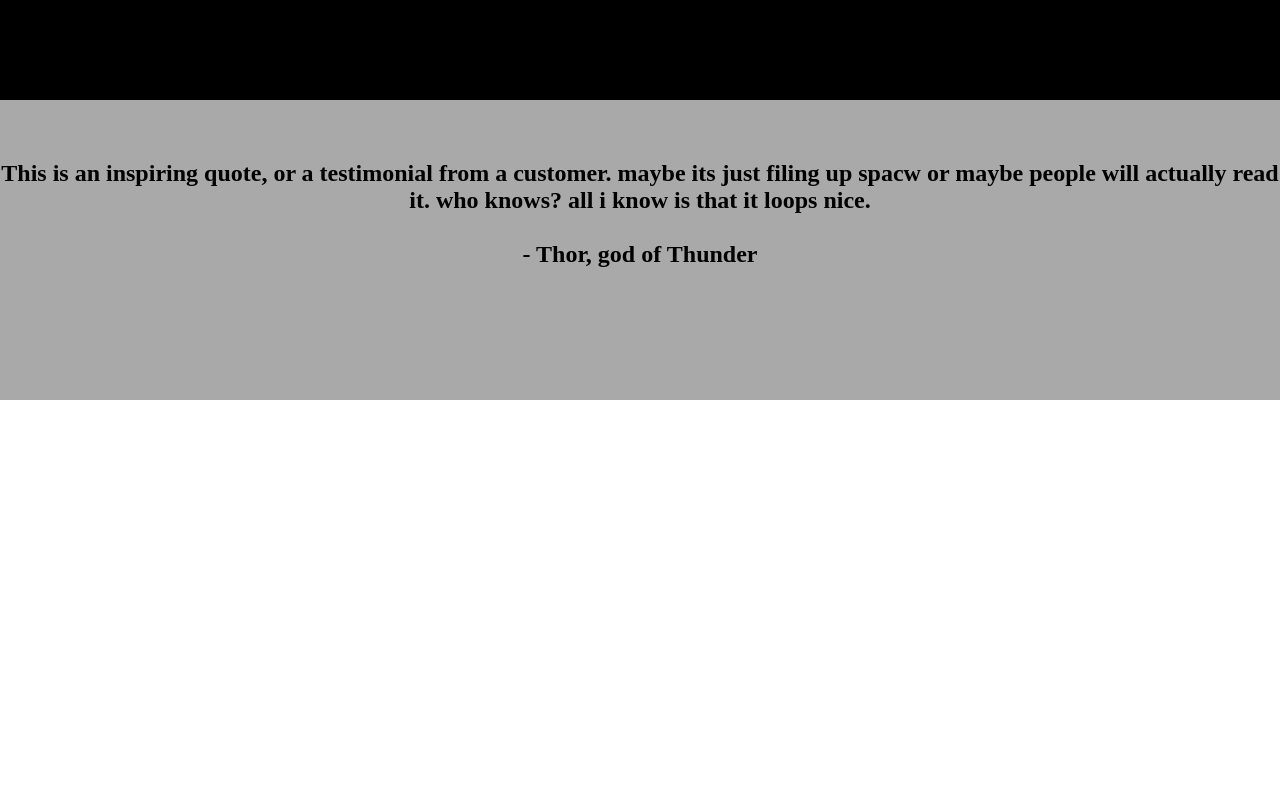
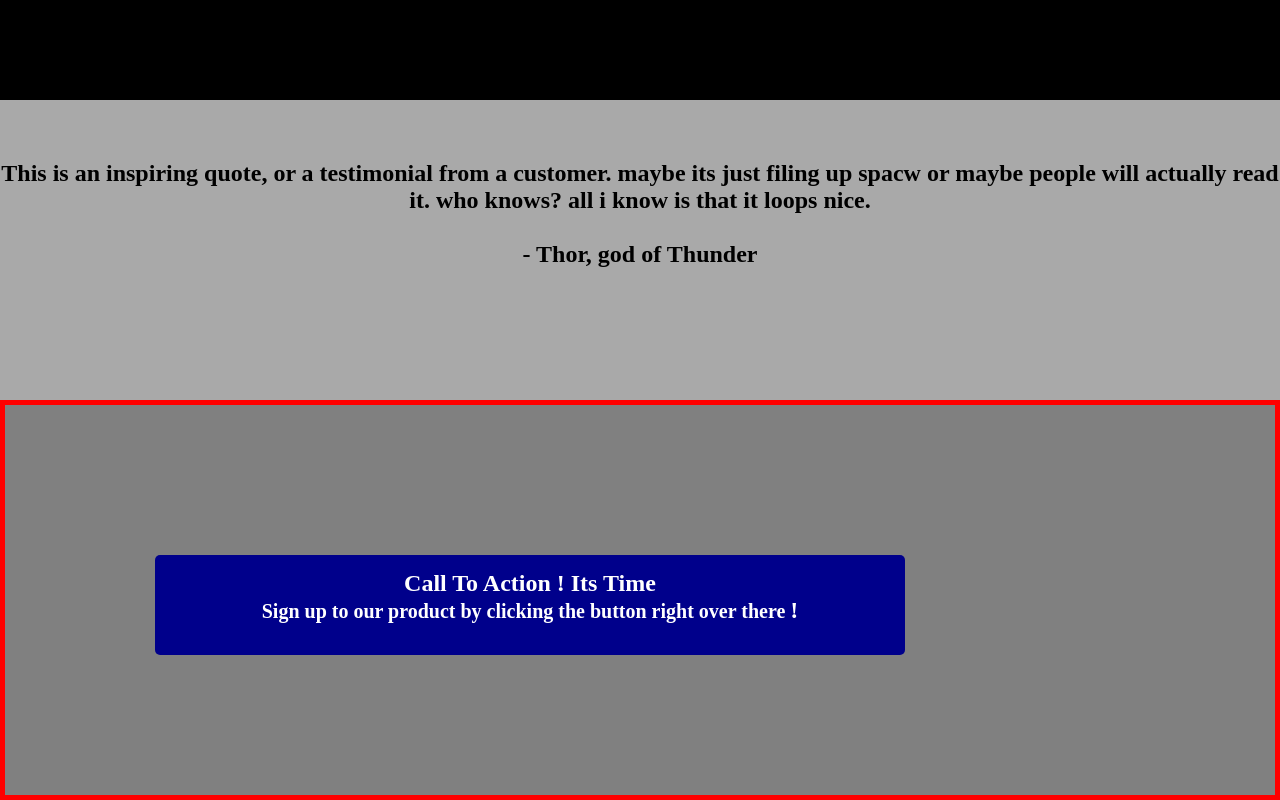
Before and after one commit to stoic20/assignment2, a plain HTML site: page index.html in a window 1280 px wide. Shown: the part 810-1610 px from the top of the page. Before the commit the page ends 1210 px from the top, so only its background shows below. Drawn offline with Linux system fonts and the light colour scheme.

Commit message:
It's Tough

```diff
--- a/index.html
+++ b/index.html
@@ -103,6 +103,23 @@
 
     </div>
   </section>
+<section>
+  <div class="bg33">
+    <div class="bg331">
+      <div class="hold">
+        <h1 class="q2">
+          Call To Action ! Its Time
+
+
+        <br><small>
+        Sign up to our product by clicking the button right over there </small>!</h1>
+
+      </div>
+
+    </div>
+  </div>
+
+</section>
 
 
 
--- a/style.css
+++ b/style.css
@@ -121,3 +121,31 @@
   padding-top: 60px;
 
 }
+.bg33{
+  background-color:grey;
+  display: flex;
+  height:400px;
+  flex:1;
+
+}
+
+.hold{
+  background: darkblue;
+  width: 750px;
+  height: 100px;
+  border-radius: 5px;
+}
+.bg331{
+  background-color:grey;
+  display: flex;
+  height:400px;
+  flex:1;
+  padding-top: 150px;
+  padding-left: 150px;
+  border: 5px solid red;
+}
+.q2{
+  text-align: center;
+  padding-top: 15px;
+  color:white;
+}
```
